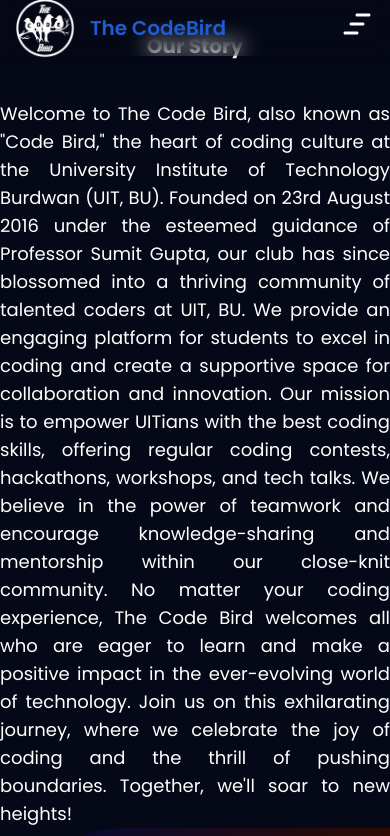
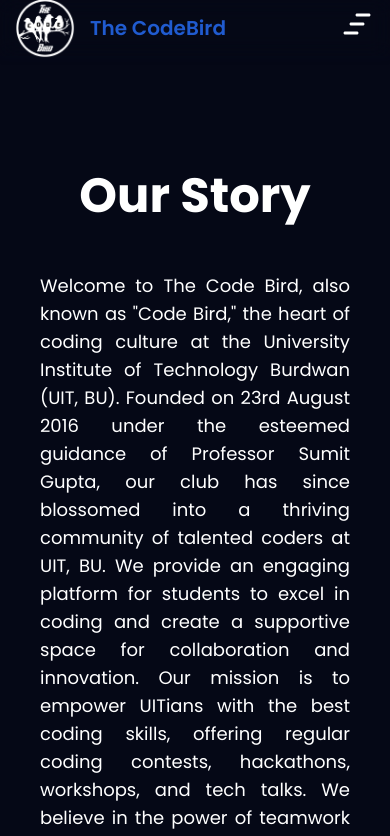
Before and after one commit to thecodebirduitbu/The-Code-Bird-Website, a React (Create React App) app: page /ourstory in a window 390 px wide. Shown: the top 836 px of the page. Built offline with nearby package versions, Linux system fonts and the light colour scheme.

Commit message:
updated ourstory data,spacings fixed, now its fully responsive

```diff
--- a/src/components/CodebirdTeamMegaNav/OurStory.jsx
+++ b/src/components/CodebirdTeamMegaNav/OurStory.jsx
@@ -2,9 +2,9 @@ import React from "react";
 
 function OurStory() {
   return (
-    <div>
-      <h1 className="text-xl text-white text-center pt-[2rem]">Our Story</h1>
-      <p className="text-justify text-lg text-white pt-10">
+    <div className="py-[10rem]">
+      <h1 className="text-[3rem] text-white text-center ">Our Story</h1>
+      <p className="text-justify text-lg text-white pt-10 mx-10 md:mx-[2rem]">
         Welcome to The Code Bird, also known as "Code Bird," the heart of coding
         culture at the University Institute of Technology Burdwan (UIT, BU).
         Founded on 23rd August 2016 under the esteemed guidance of Professor
```
